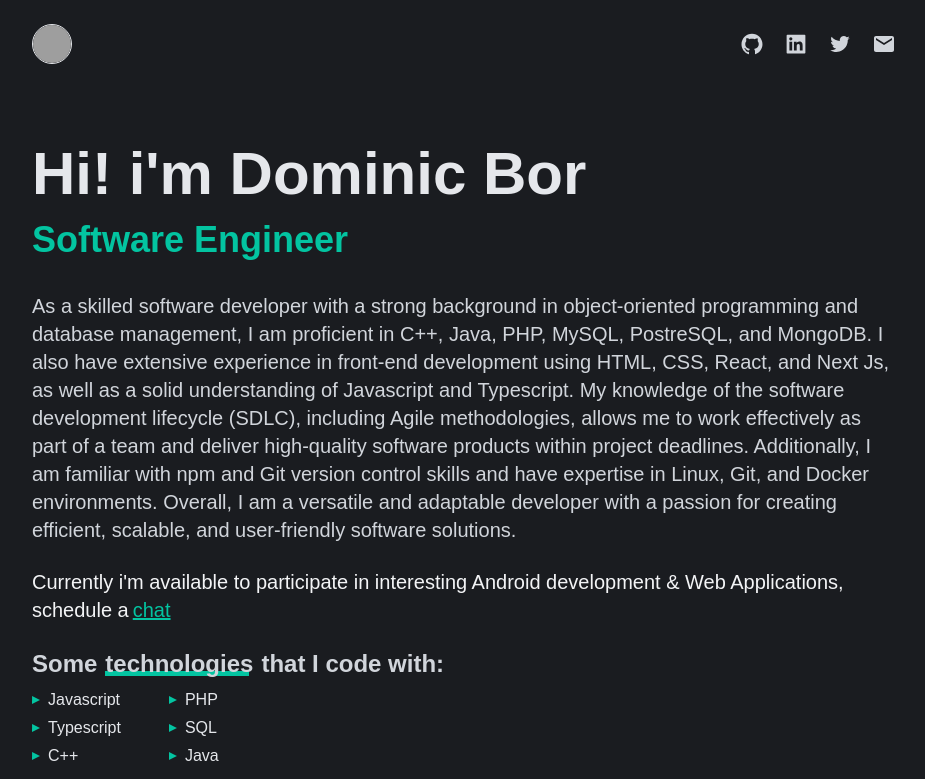
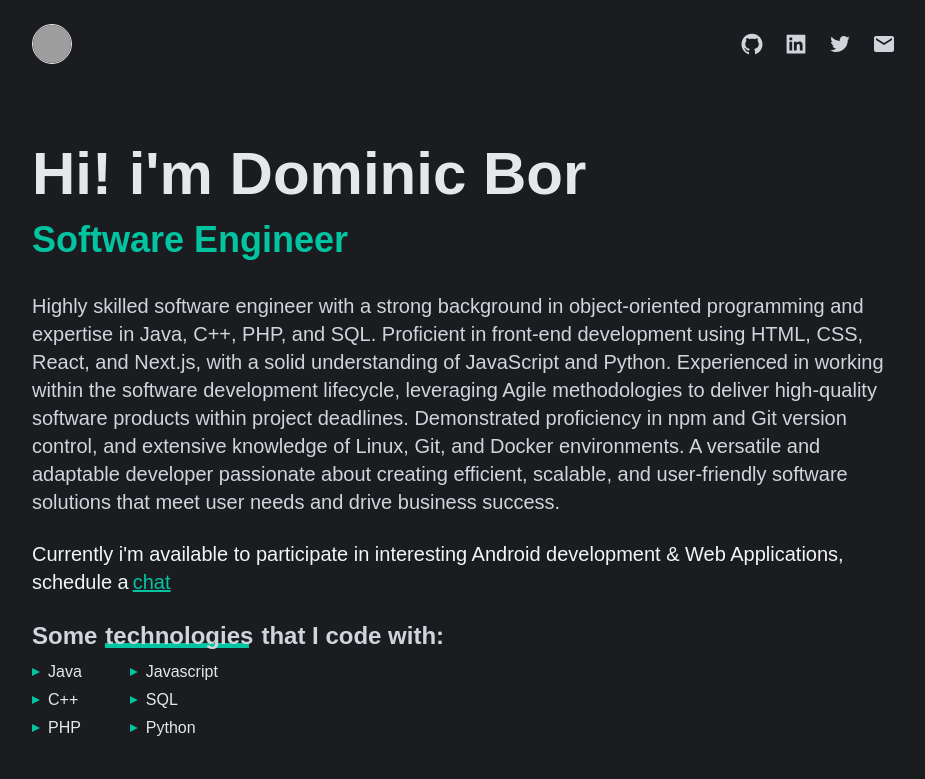
Before and after one commit to sirbor/sirbor.github.io, a React (Create React App) app: page / in a window 1280 px wide. Shown: the top 779 px of the page, without its empty margins (176-1101 px from the left). Built offline with nearby package versions, Linux system fonts and the light colour scheme; grey boxes are pictures that could not be loaded; a web font is replaced by a local one.

Commit message:
updated the about me

```diff
--- a/src/components/About.js
+++ b/src/components/About.js
@@ -21,18 +21,13 @@ const About = () => {
         Software Engineer
       </p>
       <p className="text-gray-300 animate3 sm:text-xl text-base mt-4 mb-6 ">
-        As a skilled software developer with a strong background in object-oriented programming and database management, I am proficient in C++, Java, PHP, MySQL, PostreSQL, and MongoDB.
-        I also have extensive experience in front-end development using HTML, CSS, React, and Next Js, as well as a solid understanding of Javascript and Typescript.
-        My knowledge of the software development lifecycle (SDLC), including Agile methodologies, allows me to work effectively as part of a team and deliver high-quality software products within project deadlines.
-        Additionally, I am familiar with npm and Git version control skills and have expertise in Linux, Git, and Docker environments.
-        Overall, I am a versatile and adaptable developer with a passion for creating efficient, scalable, and user-friendly software solutions.
-      </p>
+        Highly skilled software engineer with a strong background in object-oriented programming and expertise in Java, C++, PHP, and SQL. Proficient in front-end development using HTML, CSS, React, and Next.js, with a solid understanding of JavaScript and Python. Experienced in working within the software development lifecycle, leveraging Agile methodologies to deliver high-quality software products within project deadlines. Demonstrated proficiency in npm and Git version control, and extensive knowledge of Linux, Git, and Docker environments. A versatile and adaptable developer passionate about creating efficient, scalable, and user-friendly software solutions that meet user needs and drive business success.</p>
       <p className="mb-6 font-medium text-gray-100 text-xl">
         Currently i'm available to participate in interesting Android development & Web Applications, schedule a
         <a
           href="https://calendly.com/sirbor/30min"
           target="_blank"
-          className="underline txt-green ml-1"
+          className="underline txt-green ml-1" rel="noreferrer"
         >
           chat
         </a>
@@ -49,14 +44,14 @@ const About = () => {
         </p>
         <div className="flex space-x-12">
           <div className="flex flex-col space-y-1 mt-2">
-            <Skill title="Javascript" />
-            <Skill title="Typescript" />
+            <Skill title="Java" />
             <Skill title="C++" />
+            <Skill title="PHP" />
           </div>
           <div className="flex flex-col space-y-1 mt-2">
-            <Skill title="PHP" />
+            <Skill title="Javascript" />
             <Skill title="SQL" />
-            <Skill title="Java" />
+            <Skill title="Python" />
           </div>
         </div>
       </div>
```
